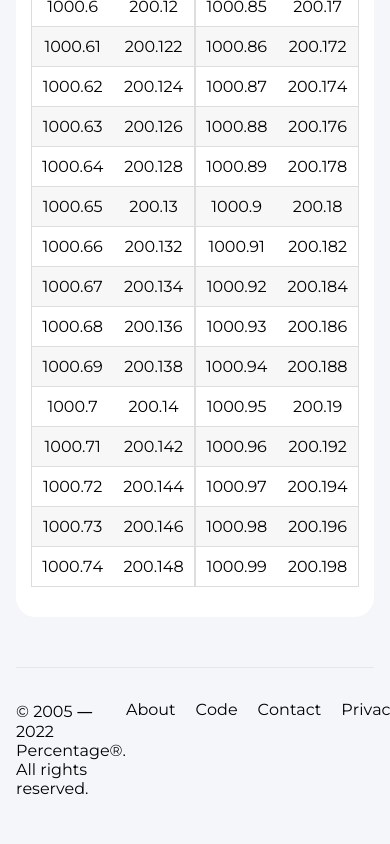
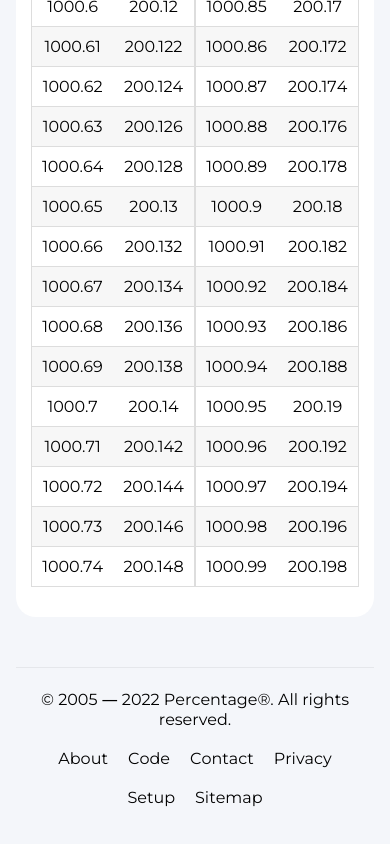
Before and after one commit to shaheerkn/percentage-calculator-UI, a plain HTML site: page result.html in a window 390 px wide. Shown: the part 4260-5104 px from the top of the page. Drawn offline with Linux system fonts and the light colour scheme; a script that the page names is missing.

Commit message:
footer responsive

```diff
--- a/style.css
+++ b/style.css
@@ -581,13 +581,25 @@ input {
 .footer {
   display: flex;
   justify-content: space-between;
+  flex-wrap: wrap;
+  gap: 20px;
   border-top: 1px solid rgb(229, 231, 235);
   padding-block: 32px 80px;
   margin-top: 50px;
 }
 
+@media (max-width: 800px) {
+  .footer {
+    justify-content: center;
+    padding: 20px;
+    text-align: center;
+  }
+}
+
 .footer .footer__nav {
   display: flex;
+  flex-wrap: wrap;
+  justify-content: center;
   gap: 20px;
 }
 
```
